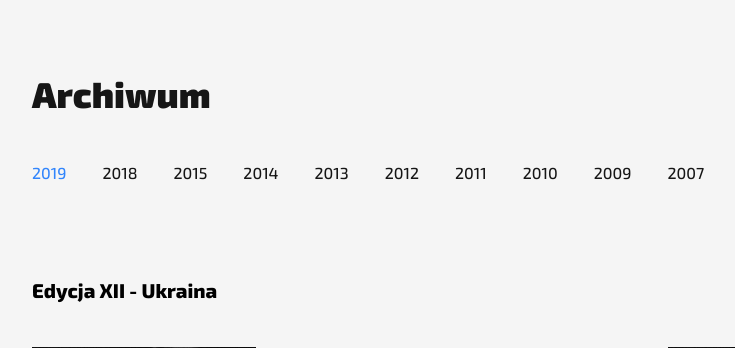
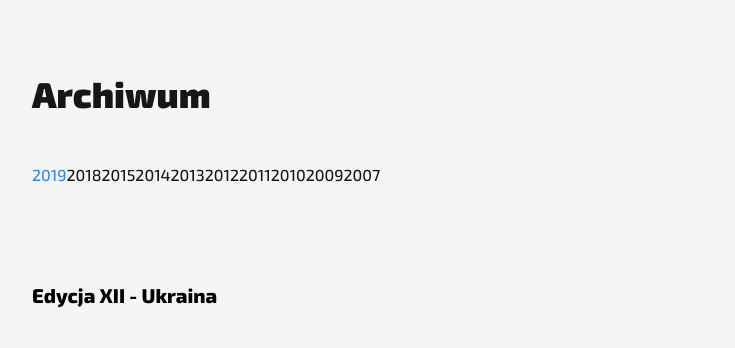
Before and after one commit to lt27037/teatr, a PHP site: page /archive.php in a window 1280 px wide; the page is wider, and only the part inside the window is pictured. Shown: the part 112-460 px from the top of that part, without its empty margins (88-823 px from the left). Run offline with PHP 8.4, Linux system fonts and the light colour scheme; style sheets or scripts are compiled from the project's sources.

Commit message:
edit archives page font size

```diff
--- a/styles/archive.css
+++ b/styles/archive.css
@@ -167,7 +167,8 @@
 .container__years__item {
   font-size: 16px;
   font-weight: 500;
-  margin-right: 36px;
+  line-height: 24px;
+  color: #161616;
 }
 
 .container__years__link {
--- a/styles/archive.scss
+++ b/styles/archive.scss
@@ -20,9 +20,7 @@
       list-style: none;
     }
     &__item{
-      font-size: 16px;
-      font-weight: 500;
-      margin-right: 36px;
+      @include font500($darkFont-100);
     }
     &__link{
       text-decoration: none;
```
Also changed, not shown: 1 other file.
